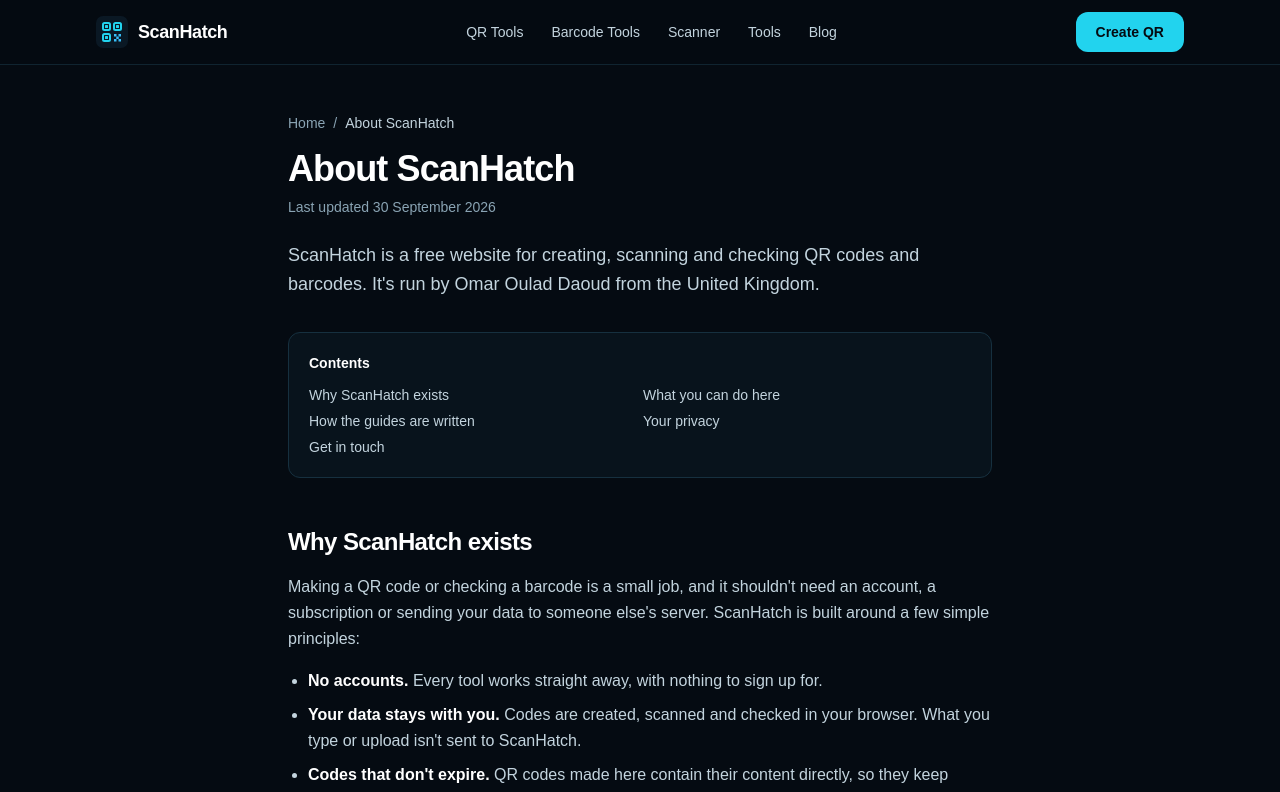
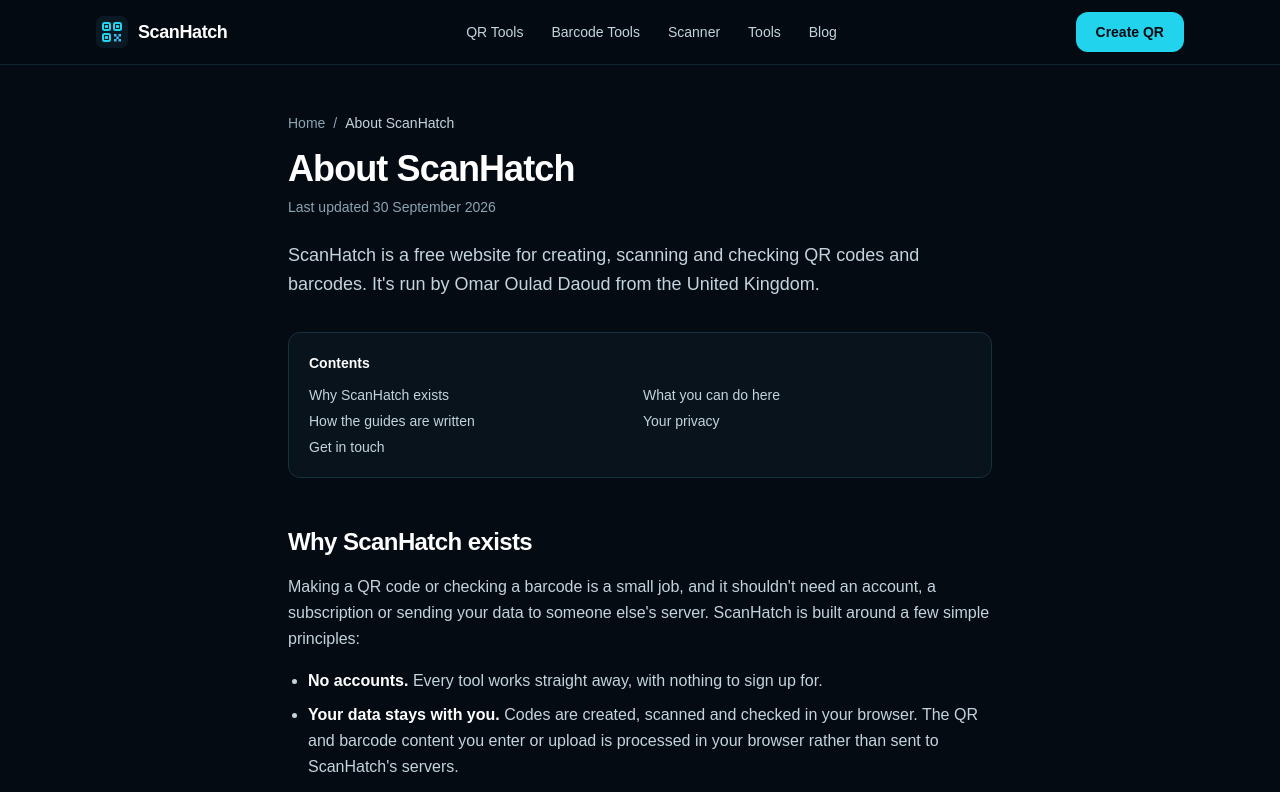
Before and after one commit to Omarod16/scanhatch, a Next.js app: page /about in a window 1280 px wide. Shown: the top 792 px of the page. Built offline with nearby package versions, Linux system fonts and the light colour scheme; a web font is replaced by a local one.

Commit message:
About page: more precise privacy and QR expiry wording

```diff
--- a/app/about/page.tsx
+++ b/app/about/page.tsx
@@ -28,8 +28,8 @@
             </p>
             <ul>
               <li><strong>No accounts.</strong> Every tool works straight away, with nothing to sign up for.</li>
-              <li><strong>Your data stays with you.</strong> Codes are created, scanned and checked in your browser. What you type or upload isn&apos;t sent to ScanHatch.</li>
-              <li><strong>Codes that don&apos;t expire.</strong> QR codes made here contain their content directly, so they keep working without ScanHatch.</li>
+              <li><strong>Your data stays with you.</strong> Codes are created, scanned and checked in your browser. The QR and barcode content you enter or upload is processed in your browser rather than sent to ScanHatch&apos;s servers.</li>
+              <li><strong>No ScanHatch expiry.</strong> QR codes created here contain their content directly, so they don&apos;t depend on a ScanHatch subscription or account to keep working.</li>
               <li><strong>Honest limits.</strong> The tools say what they can&apos;t do, such as registering barcode numbers, which only GS1 can issue.</li>
             </ul>
           </>,
```
